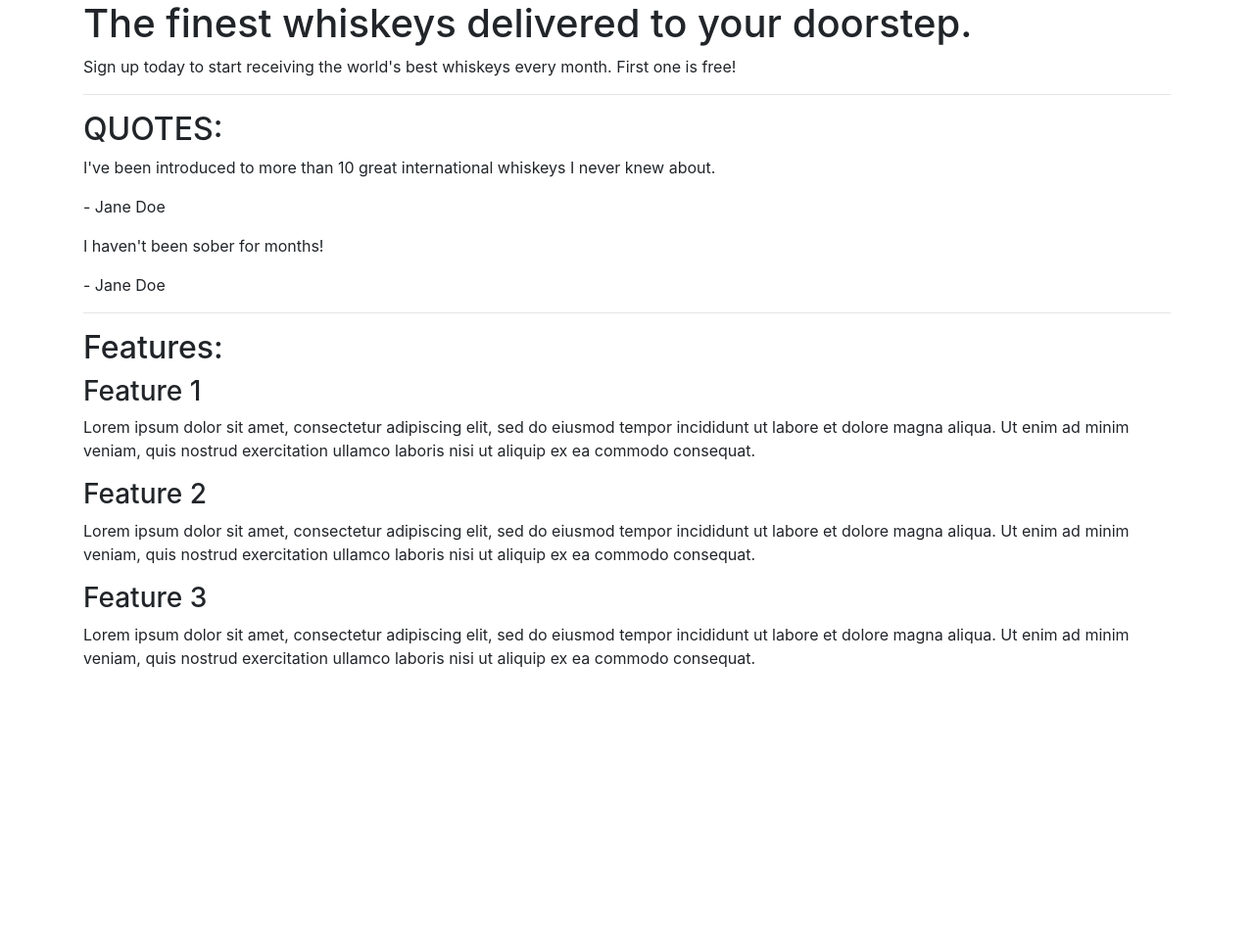
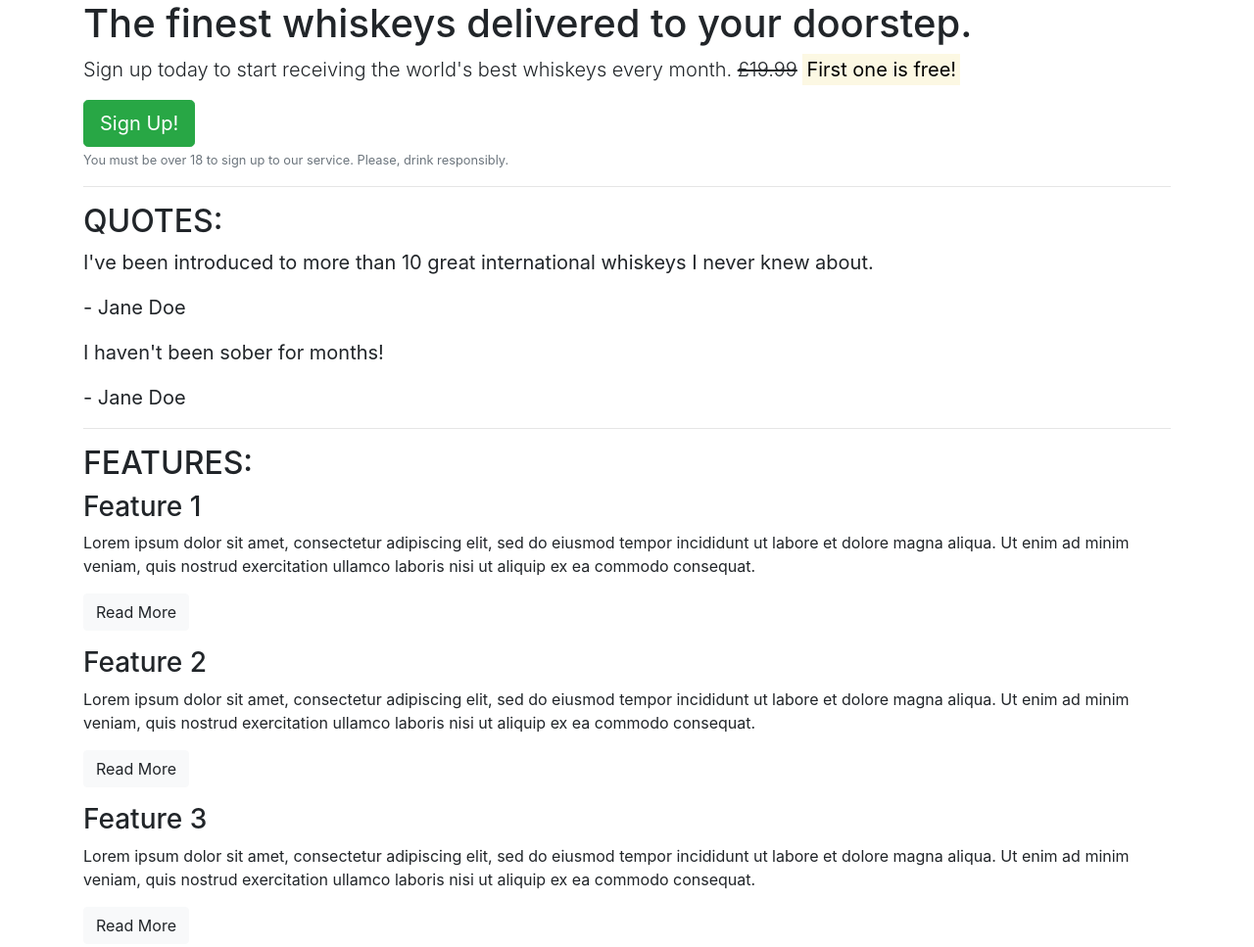
Before and after one commit to markj0hnst0n/Bootstrap-learning, a plain HTML site: page index.html in a window 1280 px wide. Shown: the whole page at 98% size. Before the commit the page ends 800 px from the top, so only its background shows below. Drawn offline with nearby package versions, Linux system fonts and the light colour scheme.

Commit message:
styling of index.html with bootstrap

```diff
--- a/index.html
+++ b/index.html
@@ -14,7 +14,10 @@
         <!-- Callout -->
         <section class="callout">
             <h1>The finest whiskeys delivered to your doorstep.</h1>
-            <p>Sign up today to start receiving the world's best whiskeys every month. First one is free!</p>
+            <p class="lead">Sign up today to start receiving the world's best whiskeys every month.
+            <s>£19.99</s> <strong><mark>First one is free!</mark></strong></p>
+            <button class="btn btn-success btn-lg">Sign Up!</button>
+            <p class="text-muted"><small>You must be over 18 to sign up to our service. Please, drink responsibly.</small></p>
         </section>
         <!-- /.callout -->
         <hr>
@@ -22,32 +25,35 @@
         <!-- Quotes -->
         <section class="quotes">
             <h2 class="text-uppercase">Quotes:</h2>
-            <div class="quote">
+            <blockquote class="blockquote">
                 <p>I've been introduced to more than 10 great international whiskeys I never knew about.</p>
                 <p>- Jane Doe</p>
-            </div>
-            <div class="quote">
+            </blockquote>
+            <blockquote class="blockquote">
                 <p>I haven't been sober for months!</p>
                 <p>- Jane Doe</p>
-            </div>
+            </blockquote>
         </section>
         <!-- /.quotes -->
         <hr>
 
         <!-- Features -->
         <section class="features">
-            <h2>Features:</h2>
+            <h2 class="text-uppercase">Features:</h2>
             <div class="feature">
                 <h3>Feature 1</h3>
                 <p>Lorem ipsum dolor sit amet, consectetur adipiscing elit, sed do eiusmod tempor incididunt ut labore et dolore magna aliqua. Ut enim ad minim veniam, quis nostrud exercitation ullamco laboris nisi ut aliquip ex ea commodo consequat.</p>
+                <p><a class="btn btn-small btn-light">Read More</a></p>
             </div>
             <div class="feature">
                 <h3>Feature 2</h3>
                 <p>Lorem ipsum dolor sit amet, consectetur adipiscing elit, sed do eiusmod tempor incididunt ut labore et dolore magna aliqua. Ut enim ad minim veniam, quis nostrud exercitation ullamco laboris nisi ut aliquip ex ea commodo consequat.</p>
+                <p><a class="btn btn-small btn-light">Read More</a></p>
             </div>
             <div class="feature">
                 <h3>Feature 3</h3>
                 <p>Lorem ipsum dolor sit amet, consectetur adipiscing elit, sed do eiusmod tempor incididunt ut labore et dolore magna aliqua. Ut enim ad minim veniam, quis nostrud exercitation ullamco laboris nisi ut aliquip ex ea commodo consequat.</p>
+                <p><a class="btn btn-small btn-light">Read More</a></p>
             </div>
         </section>
         <!-- /.features -->
```
